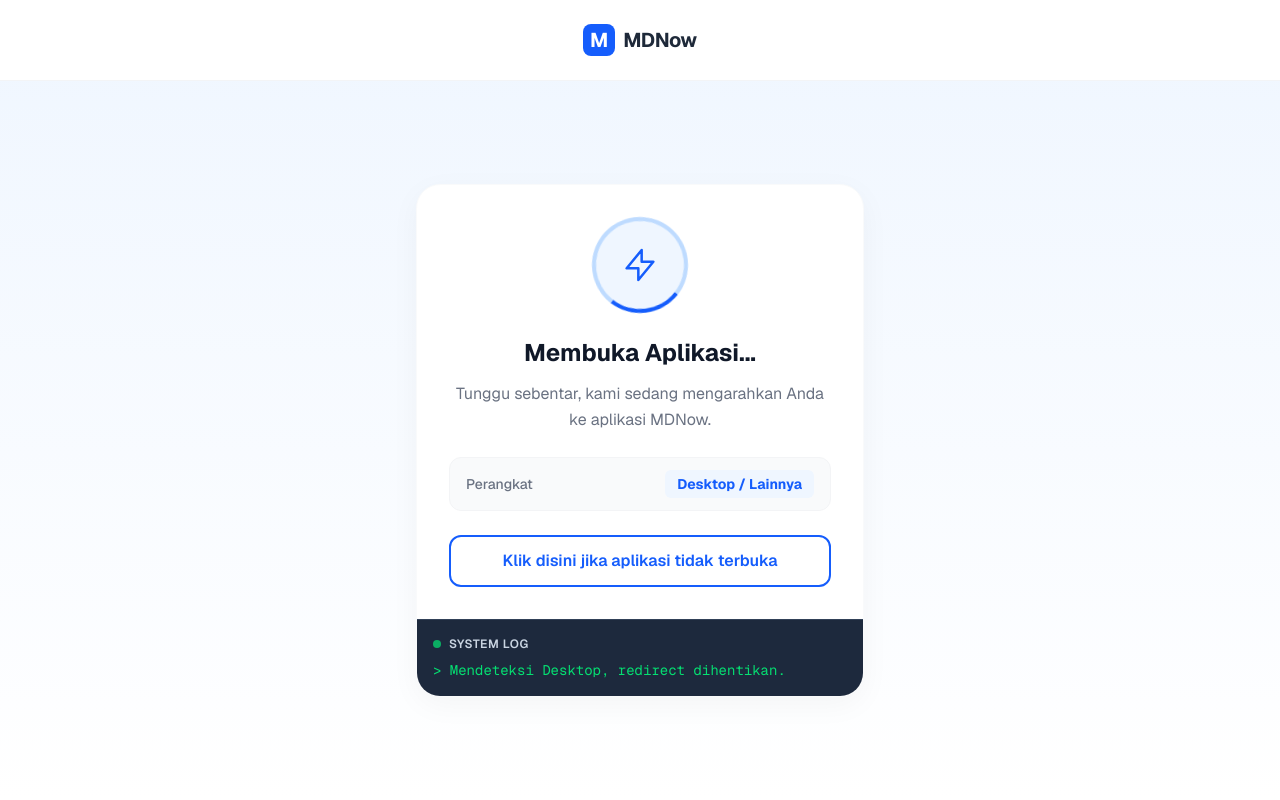
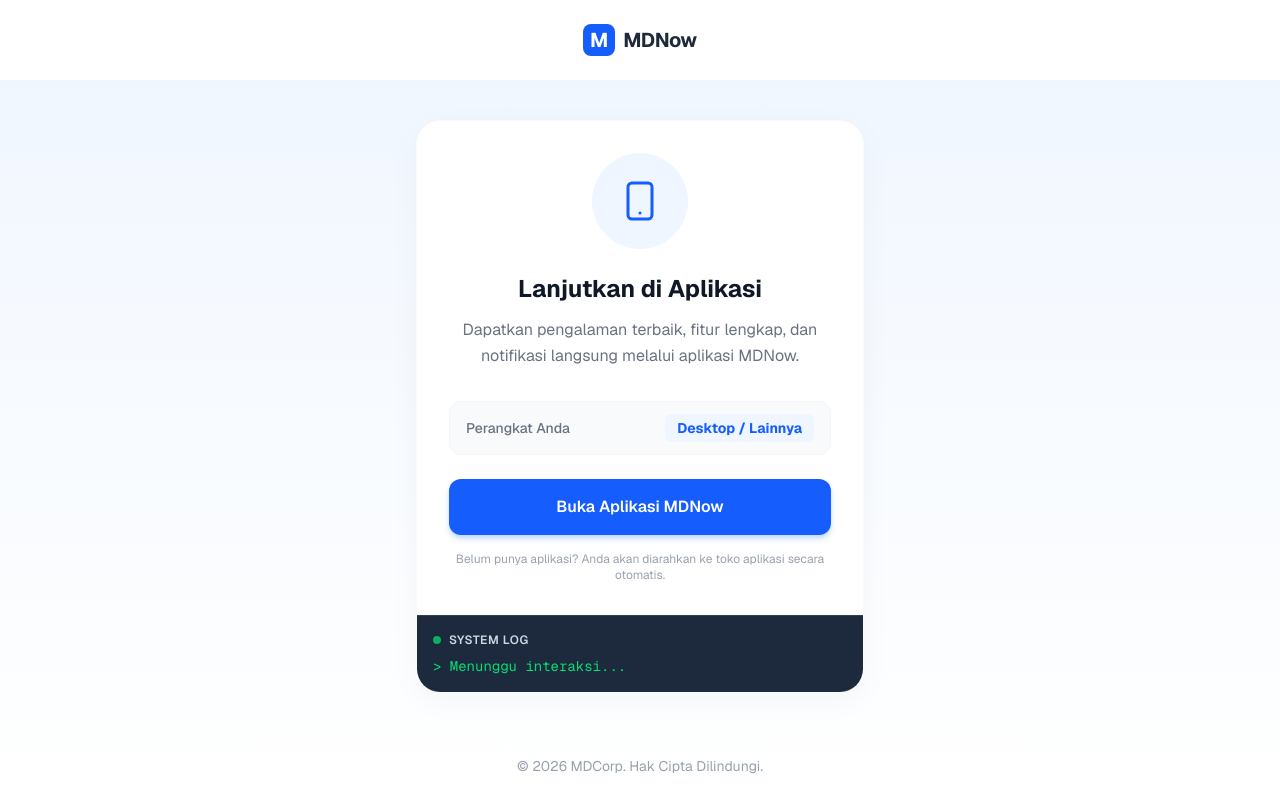
Before and after one commit to aponx/tes-deeplink, a Next.js app: page / in a window 1280 px wide. Built offline with nearby package versions, Linux system fonts and the light colour scheme.

Commit message:
manual lagi dulu

```diff
--- a/app/page.js
+++ b/app/page.js
@@ -1,16 +1,25 @@
 "use client";
 
-import React, { useState, useEffect, useRef } from 'react';
+import React, { useState, useEffect } from 'react';
 
 export default function Home() {
-  const [status, setStatus] = useState('Menginisialisasi...');
+  const [status, setStatus] = useState('Menunggu interaksi...');
   const [device, setDevice] = useState('Mendeteksi...');
 
-  // useRef digunakan agar script tidak berjalan 2x berturut-turut
-  // (terutama saat development dengan React Strict Mode)
-  const hasAttemptedOpen = useRef(false);
+  // Effect untuk mendeteksi jenis perangkat saat komponen dimuat di browser
+  useEffect(() => {
+    const userAgent = navigator.userAgent || navigator.vendor || window.opera;
 
-  // Konfigurasi Deeplink
+    if (/iPad|iPhone|iPod/.test(userAgent) && !window.MSStream) {
+      setDevice('iOS');
+    } else if (/android/i.test(userAgent)) {
+      setDevice('Android');
+    } else {
+      setDevice('Desktop / Lainnya');
+    }
+  }, []);
+
+  // Konfigurasi Deeplink MDNow
   const config = {
     appScheme: 'mdnowapp://home?event=147',
     androidPackage: 'com.mdcorp.mdnow.dev',
@@ -18,32 +27,14 @@
     appStoreUrl: 'https://apps.apple.com/id/app/id6749968785'
   };
 
-  // Effect ini berjalan otomatis satu kali saat halaman dimuat
-  useEffect(() => {
-    // Cegah double eksekusi
-    if (hasAttemptedOpen.current) return;
-
-    // 1. Deteksi Perangkat terlebih dahulu
-    const userAgent = navigator.userAgent || navigator.vendor || window.opera;
-    let currentDevice = 'Desktop / Lainnya';
-
-    if (/iPad|iPhone|iPod/.test(userAgent) && !window.MSStream) {
-      currentDevice = 'iOS';
-    } else if (/android/i.test(userAgent)) {
-      currentDevice = 'Android';
-    }
-
-    setDevice(currentDevice);
-
-    // 2. Fungsi untuk membuka app secara otomatis
-    const autoOpenApp = () => {
-      if (currentDevice === 'Android') {
-        setStatus('Otomatis membuka via Android Intent...');
+  const handleSmartOpenApp = () => {
+    if (device === 'Android') {
+      setStatus('Membuka via Android Intent...');
       const intentUrl = `intent://home?event=147#Intent;scheme=mdnowapp;package=${config.androidPackage};S.browser_fallback_url=${encodeURIComponent(config.playStoreUrl)};end`;
       window.location.href = intentUrl;
     }
-      else if (currentDevice === 'iOS') {
-        setStatus('Otomatis membuka via URL Scheme (iOS)...');
+    else if (device === 'iOS') {
+      setStatus('Membuka via URL Scheme (iOS)...');
       const start = Date.now();
       let timeout;
       let visibilityListener;
@@ -53,7 +44,7 @@
       timeout = setTimeout(() => {
         const end = Date.now();
         if (end - start < 2500) {
-            setStatus('Aplikasi tidak ditemukan, dialihkan ke App Store...');
+          setStatus('Aplikasi tidak ditemukan, ke App Store...');
           window.location.href = config.appStoreUrl;
         }
       }, 2000);
@@ -69,32 +60,14 @@
       setTimeout(() => document.removeEventListener('visibilitychange', visibilityListener), 3000);
     }
     else {
-        setStatus('Mendeteksi Desktop, redirect dihentikan.');
-      }
-    };
-
-    // Beri sedikit jeda (500ms) agar layar loading/UI sempat muncul, lalu eksekusi
-    setTimeout(() => {
-      autoOpenApp();
-      hasAttemptedOpen.current = true;
-    }, 1000);
-
-  }, []);
-
-  // Fungsi manual untuk jaga-jaga jika pop-up terblokir browser
-  const handleManualRetry = () => {
-    if (device === 'Android') {
-      const intentUrl = `intent://home?event=147#Intent;scheme=mdnowapp;package=${config.androidPackage};S.browser_fallback_url=${encodeURIComponent(config.playStoreUrl)};end`;
-      window.location.href = intentUrl;
-    } else if (device === 'iOS') {
-      window.location.href = config.appScheme;
-    } else {
-      alert('Anda menggunakan desktop.');
+      setStatus('Terdeteksi Desktop.');
+      alert('Sistem mendeteksi Anda menggunakan Desktop. Silakan scan QR atau buka link ini dari Smartphone Anda.');
     }
   };
 
   return (
     <main className="min-h-screen bg-gradient-to-b from-blue-50 to-white flex flex-col font-sans">
+      {/* Header Sederhana */}
       <header className="w-full p-6 flex justify-center border-b border-gray-100 bg-white">
         <div className="flex items-center gap-2">
           <div className="w-8 h-8 bg-blue-600 rounded-lg flex items-center justify-center">
@@ -104,42 +77,47 @@
         </div>
       </header>
 
+      {/* Area Konten Utama */}
       <section className="flex-1 flex flex-col items-center justify-center p-6">
         <div className="max-w-md w-full bg-white rounded-3xl shadow-[0_8px_30px_rgb(0,0,0,0.04)] border border-gray-50 overflow-hidden">
+
           <div className="p-8 flex flex-col items-center text-center">
-
-            {/* Indikator Loading */}
-            <div className="w-24 h-24 bg-blue-50 rounded-full flex items-center justify-center mb-6 relative">
-              <div className="absolute inset-0 border-4 border-blue-200 border-t-blue-600 rounded-full animate-spin"></div>
-              <svg className="w-10 h-10 text-blue-600" fill="none" stroke="currentColor" viewBox="0 0 24 24">
-                <path strokeLinecap="round" strokeLinejoin="round" strokeWidth="1.5" d="M13 10V3L4 14h7v7l9-11h-7z"></path>
+            {/* Ikon Promosi */}
+            <div className="w-24 h-24 bg-blue-50 rounded-full flex items-center justify-center mb-6">
+              <svg className="w-12 h-12 text-blue-600" fill="none" stroke="currentColor" viewBox="0 0 24 24">
+                <path strokeLinecap="round" strokeLinejoin="round" strokeWidth="1.5" d="M12 18h.01M8 21h8a2 2 0 002-2V5a2 2 0 00-2-2H8a2 2 0 00-2 2v14a2 2 0 002 2z"></path>
               </svg>
             </div>
 
             <h1 className="text-2xl font-bold text-gray-900 mb-3">
-              Membuka Aplikasi...
+              Lanjutkan di Aplikasi
             </h1>
-            <p className="text-gray-500 mb-6 leading-relaxed">
-              Tunggu sebentar, kami sedang mengarahkan Anda ke aplikasi MDNow.
+            <p className="text-gray-500 mb-8 leading-relaxed">
+              Dapatkan pengalaman terbaik, fitur lengkap, dan notifikasi langsung melalui aplikasi MDNow.
             </p>
 
+            {/* Info Perangkat */}
             <div className="w-full flex justify-between items-center bg-gray-50 px-4 py-3 rounded-xl mb-6 border border-gray-100">
-              <span className="text-sm text-gray-500 font-medium">Perangkat</span>
+              <span className="text-sm text-gray-500 font-medium">Perangkat Anda</span>
               <span className="text-sm font-bold text-blue-600 bg-blue-50 px-3 py-1 rounded-md">
                 {device}
               </span>
             </div>
 
-            {/* Tombol manual disembunyikan kecuali jika terjadi kegagalan atau delay */}
+            {/* Tombol Aksi */}
             <button
-              onClick={handleManualRetry}
-              className="w-full bg-white border-2 border-blue-600 hover:bg-blue-50 text-blue-600 font-semibold py-3 px-6 rounded-xl transition-all duration-200"
+              onClick={handleSmartOpenApp}
+              className="w-full bg-blue-600 hover:bg-blue-700 active:bg-blue-800 text-white font-semibold py-4 px-6 rounded-xl transition-all duration-200 shadow-md shadow-blue-200 transform hover:-translate-y-0.5"
             >
-              Klik disini jika aplikasi tidak terbuka
+              Buka Aplikasi MDNow
             </button>
 
+            <p className="mt-4 text-xs text-gray-400">
+              Belum punya aplikasi? Anda akan diarahkan ke toko aplikasi secara otomatis.
+            </p>
           </div>
 
+          {/* Area Status Logger (Untuk Debugging) */}
           <div className="bg-slate-800 p-4 border-t border-slate-700">
             <div className="flex items-center gap-2 mb-2">
               <div className="w-2 h-2 rounded-full bg-green-400 animate-pulse"></div>
@@ -149,8 +127,14 @@
               &gt; {status}
             </p>
           </div>
+
         </div>
       </section>
+
+      {/* Footer */}
+      <footer className="py-6 text-center text-sm text-gray-400">
+        &copy; {new Date().getFullYear()} MDCorp. Hak Cipta Dilindungi.
+      </footer>
     </main>
   );
 }
```
Lines whose indentation alone changed are shown as unchanged.
